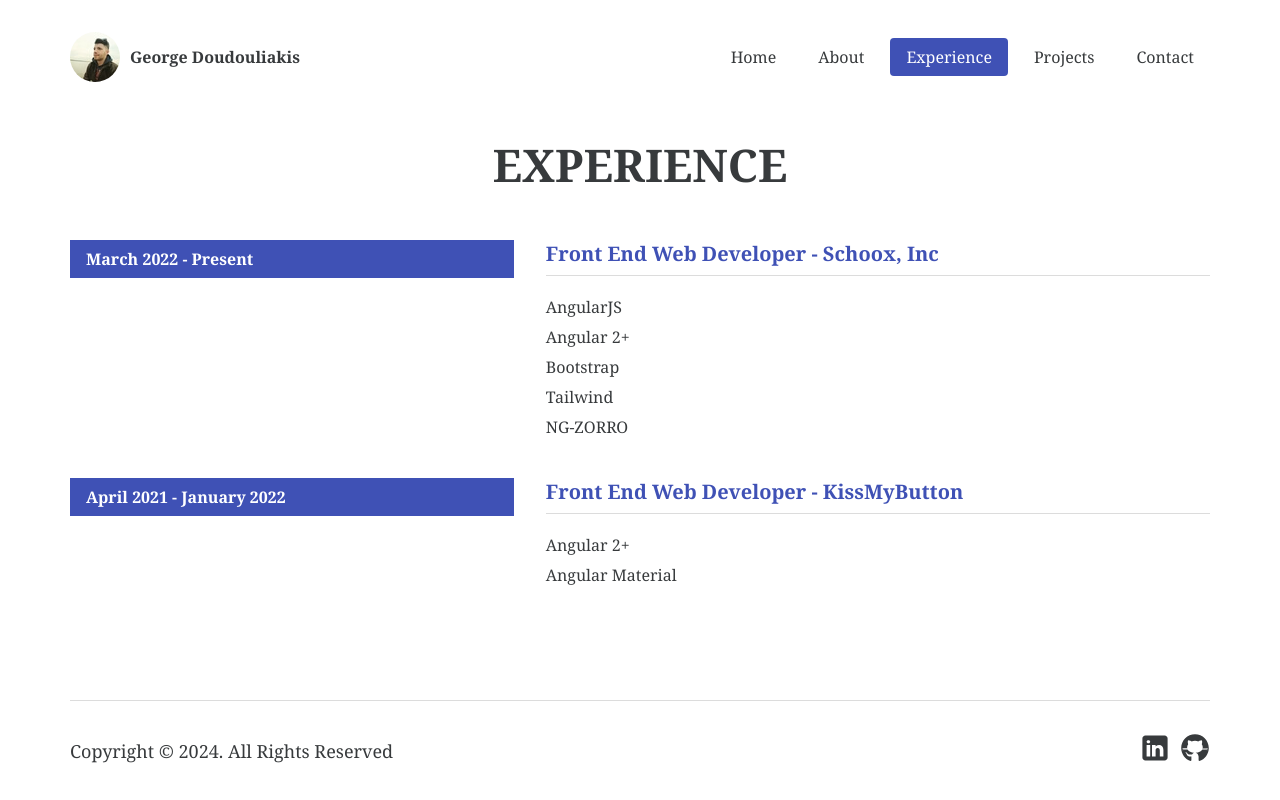
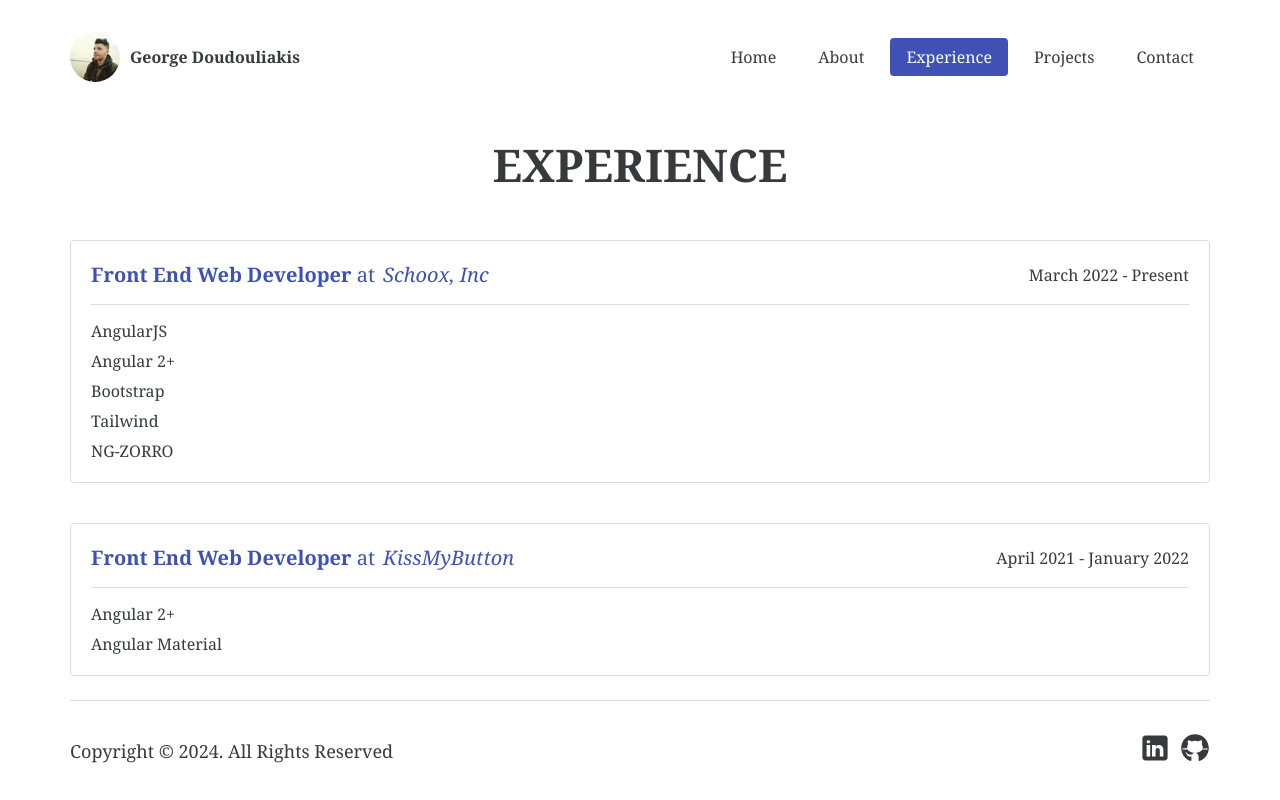
Before and after one commit to GeorgiosDoudouliakis/george-doudouliakis-dev, an Angular app: page /experience in a window 1280 px wide. Built offline with nearby package versions, Linux system fonts and the light colour scheme.

Commit message:
refactor: Change styles on experience list item

```diff
--- a/src/app/pages/experience/components/experience-list-item/experience-list-item.component.html
+++ b/src/app/pages/experience/components/experience-list-item/experience-list-item.component.html
@@ -1,6 +1,8 @@
-<span class="duration">{{ experience.date.from }} - {{ experience.date.to }}</span>
 <div class="experience-card">
-    <h2>{{ experience.jobTitle }} - <a [href]="experience.company.url" target="_blank" rel="noreferrer">{{ experience.company.name }}</a></h2>
+    <div class="experience-card-header">
+        <h2>{{ experience.jobTitle }} <span>at</span> <a [href]="experience.company.url" target="_blank" rel="noreferrer">{{ experience.company.name }}</a></h2>
+        <span class="duration">{{ experience.date.from }} - {{ experience.date.to }}</span>
+    </div>
     <ul>
     @for (technology of experience.technologies; track technology) {
         <li>{{ technology }}</li>
--- a/src/app/pages/experience/components/experience-list-item/experience-list-item.component.scss
+++ b/src/app/pages/experience/components/experience-list-item/experience-list-item.component.scss
@@ -7,33 +7,43 @@
         margin-bottom: 40px;
     }
 
+    .experience-card {
+        padding: 20px;
+        border: 1px solid var(--border-color);
+        border-radius: 4px;
+
+        .experience-card-header {
+            display: flex;
+            flex-direction: column;
+            padding-bottom: 15px;
+            border-bottom: 1px solid var(--border-color);
+
             @media(min-width: 768px) {
                 flex-direction: row;
-        align-items: flex-start;
+                justify-content: space-between;
+                align-items: center;
             }
 
             .duration {
-        font-weight: 600;
-        padding: var(--main-padding);
-        margin-bottom: 25px;
-        color: var(--text-color);
-        background: var(--primary-color);
+                color: var(--font-color);
+            }
+
+            h2 {
+                font-size: 20px;
+                margin-bottom: 10px;
+                line-height: 28px;
 
                 @media(min-width: 768px) {
-            width: 40%;
                     margin-bottom: 0;
                 }
+
+                span, a {
+                    font-weight: 100;
                 }
 
-    .experience-card {
-        h2 {
-            font-size: 20px;
-            text-align: left;
-            padding-bottom: 8px;
-            margin-bottom: 20px;
-            border-bottom: 1px solid var(--border-color);
-
                 a {
+                    font-style: italic;
+                    margin-left: 8px;
                     color: var(--primary-color);
 
                     &:hover {
@@ -42,18 +52,18 @@
                     }
                 }
             }
+        }
 
-        ul li {
+        ul {
+            padding-top: 15px;
+
+            li {
                 color: var(--font-color);
 
                 &:not(:last-of-type) {
                     margin-bottom: 8px;
                 }
             }
-
-        @media(min-width: 768px) {
-            width: 60%;
-            margin-left: 32px;
         }
     }
 }
```
Lines whose indentation alone changed are shown as unchanged.
